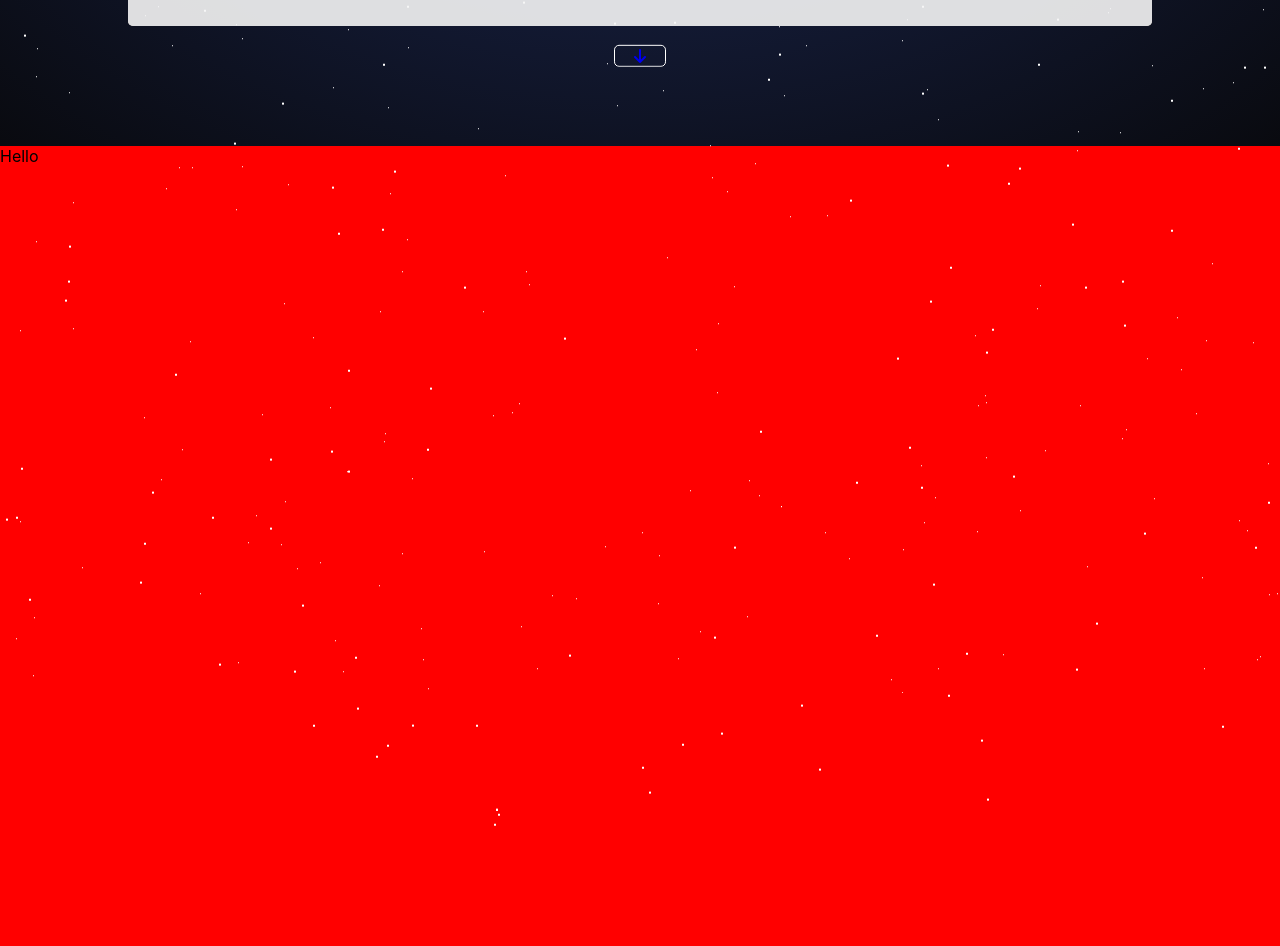
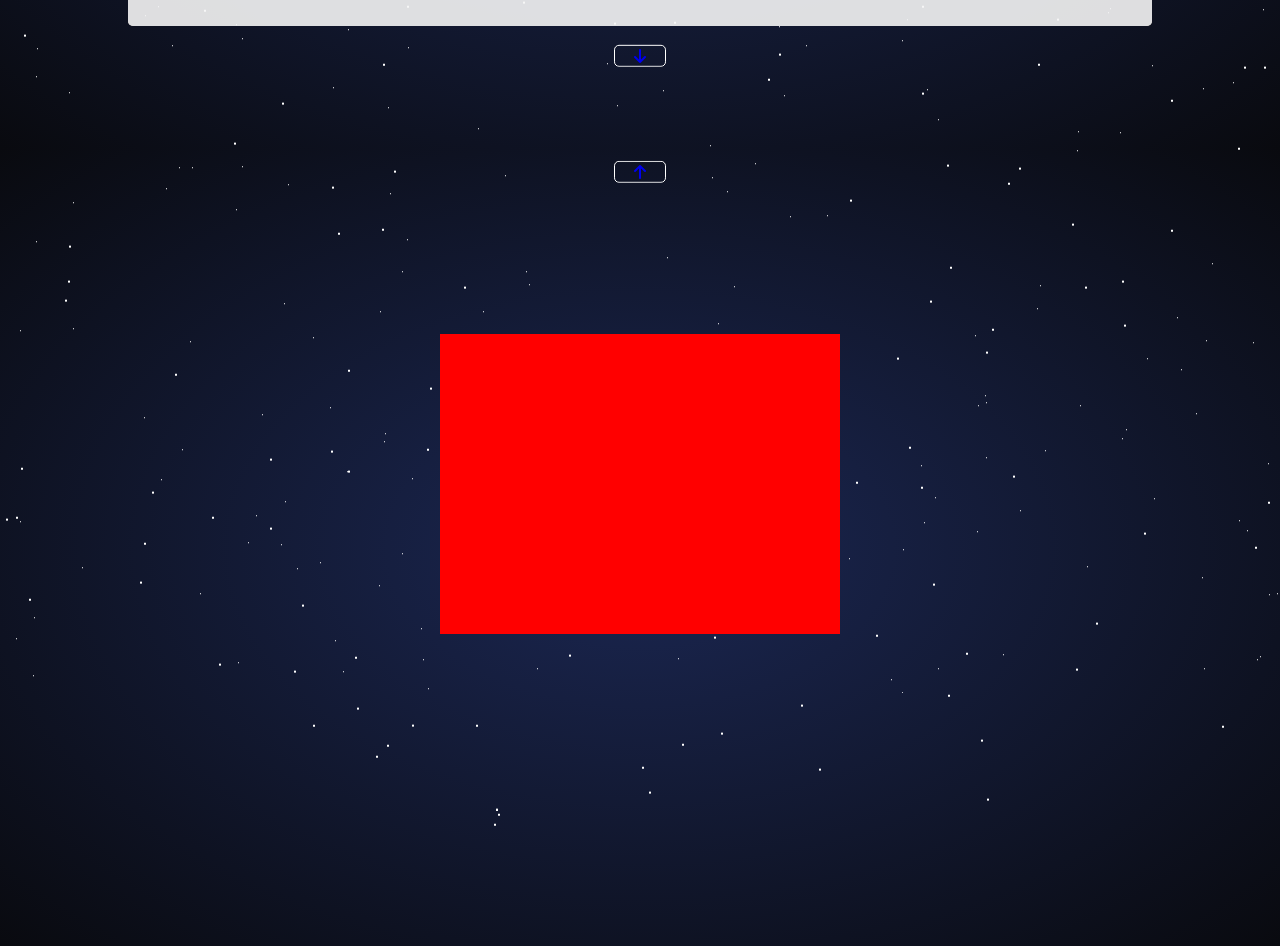
Before and after one commit to Furrj/PortfolioFrontEnd, a React (Create React App) app: page / in a window 1280 px wide. Shown: the part 3052-3998 px from the top of the page. Built offline with nearby package versions, Linux system fonts and the light colour scheme.

Commit message:
contact layout

```diff
--- a/src/views/Home.module.css
+++ b/src/views/Home.module.css
@@ -78,7 +78,6 @@ img {
   flex-direction: column;
   height: 100vh;
   width: 100%;
-	background-color: red;
 }
 
 /* ABOUT */
@@ -220,6 +219,15 @@ img {
 .portRightBtn:hover {
   background-color: gray;
   opacity: 0.5;
+}
+
+/* CONTACT */
+.contactFormBox {
+	width: 400px;
+	height: 300px;
+	background-color: red;
+	align-self: center;
+	transform: translateY(50%);
 }
 
 /* SCROLL BUTTONS */
--- a/src/views/Home.tsx
+++ b/src/views/Home.tsx
@@ -148,13 +148,20 @@ const Home: React.FC = () => {
             </div>
           )}
         </div>
-				<a href="#contact" className={styles.scrollDownBox4}>
+        <a href="#contact" className={styles.scrollDownBox4}>
           <div>
             <i className="fa-solid fa-arrow-down" />
           </div>
         </a>
       </div>
-      <div className={styles.box5} id="contact">Hello</div>
+      <div className={styles.box5} id="contact">
+			<a href="#portfolio" className={styles.scrollUpBox2}>
+          <div>
+            <i className="fa-solid fa-arrow-up" />
+          </div>
+        </a>
+        <div className={styles.contactFormBox}></div>
+      </div>
     </div>
   );
 };
```
